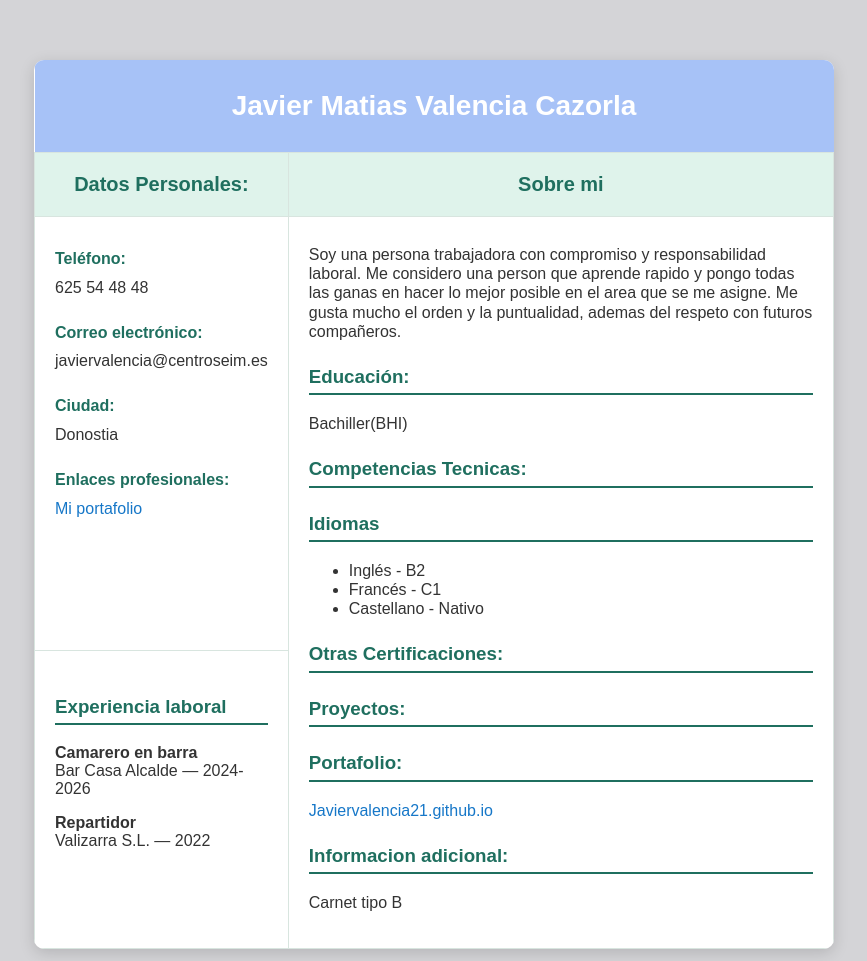
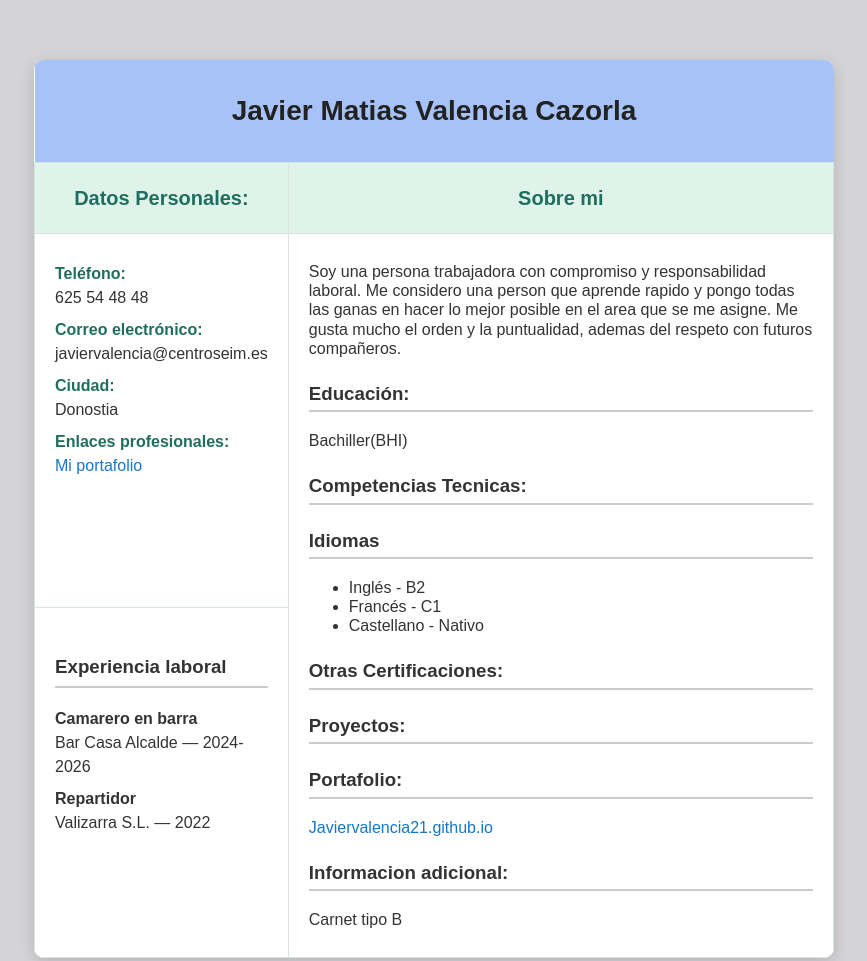
Before and after one commit to javiervalencia21/DIGI2026-2027, a plain HTML site: page Curriculum.html in a window 1280 px wide. Shown: the top 961 px of the page, without its empty margins (206-1073 px from the left). Drawn offline with Linux system fonts and the light colour scheme.

Commit message:
Update Curriculum.html

```diff
--- a/Curriculum.html
+++ b/Curriculum.html
@@ -20,10 +20,12 @@
             background-color: #d4d4d7;
             font-family: Arial, Helvetica, sans-serif;
             color: #333;
+            line-height: 1.5;
+
         }
         th {
             background-color: #a7c2f7;
-            color: white;
+            color: #222;
             padding: 30px;
             font-size: 28px;
             text-align: center;
@@ -43,7 +45,7 @@
         }
         #data {
             width: 30%;
-            line-height: 1.8;
+
         }
         #perfil {
             width: 70%;
@@ -55,13 +57,14 @@
             color: #1f6f5f;
         }
         h3 {
-            color: #1f6f5f;
-            border-bottom: 2px solid #1f6f5f;
+            color: #333;
+            border-bottom: 2px solid #ccc;
             padding-bottom: 5px;
             margin-top: 25px;
         }
         p {
             margin-top: 8px;
+            margin-bottom: 8px;
         }
         a {
             color: #1677c8;
```
